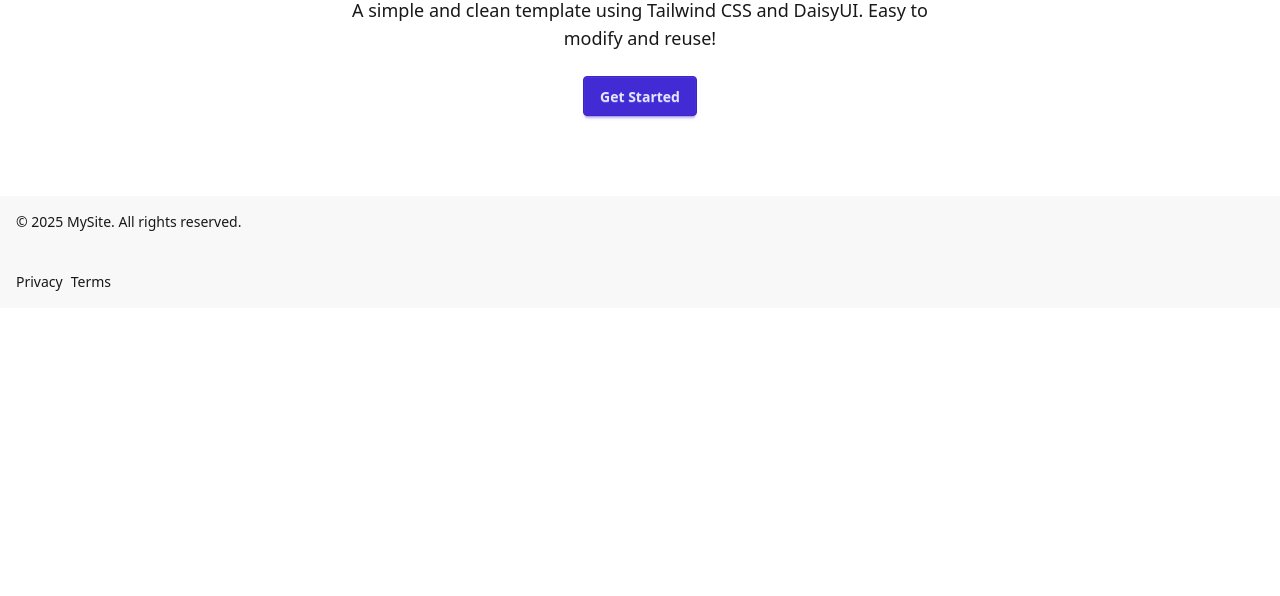
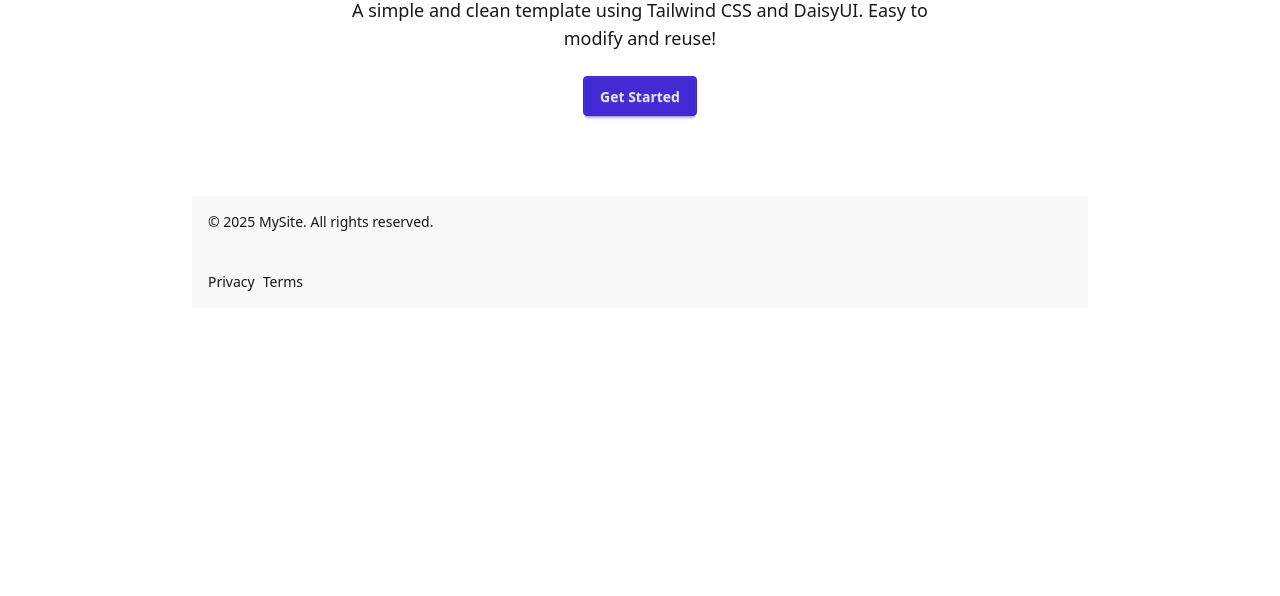
Before and after one commit to lucci06225/daisyui-starter-template, a plain HTML site: page index.html in a window 1280 px wide. Shown: the part 204-800 px from the top of the page. Drawn offline with nearby package versions, Linux system fonts and the light colour scheme.

Commit message:
modified:   index.html

```diff
--- a/index.html
+++ b/index.html
@@ -17,8 +17,9 @@
   </script>
   <script src="https://cdn.jsdelivr.net/npm/@tailwindcss/browser@4"></script>
 </head>
-<body class="bg-base-100 text-base-content">
+<body >
 
+  <div class="bg-base-100 text-base-content max-w-4xl mx-auto">
     <!-- Navbar -->
     <div class="navbar bg-base-200 px-4">
       <div class="flex-1">
@@ -48,6 +49,7 @@
         <a class="link link-hover">Terms</a>
       </nav>
     </footer>
+  </div>
 
 </body>
 </html>
```
Lines whose indentation alone changed are shown as unchanged.
